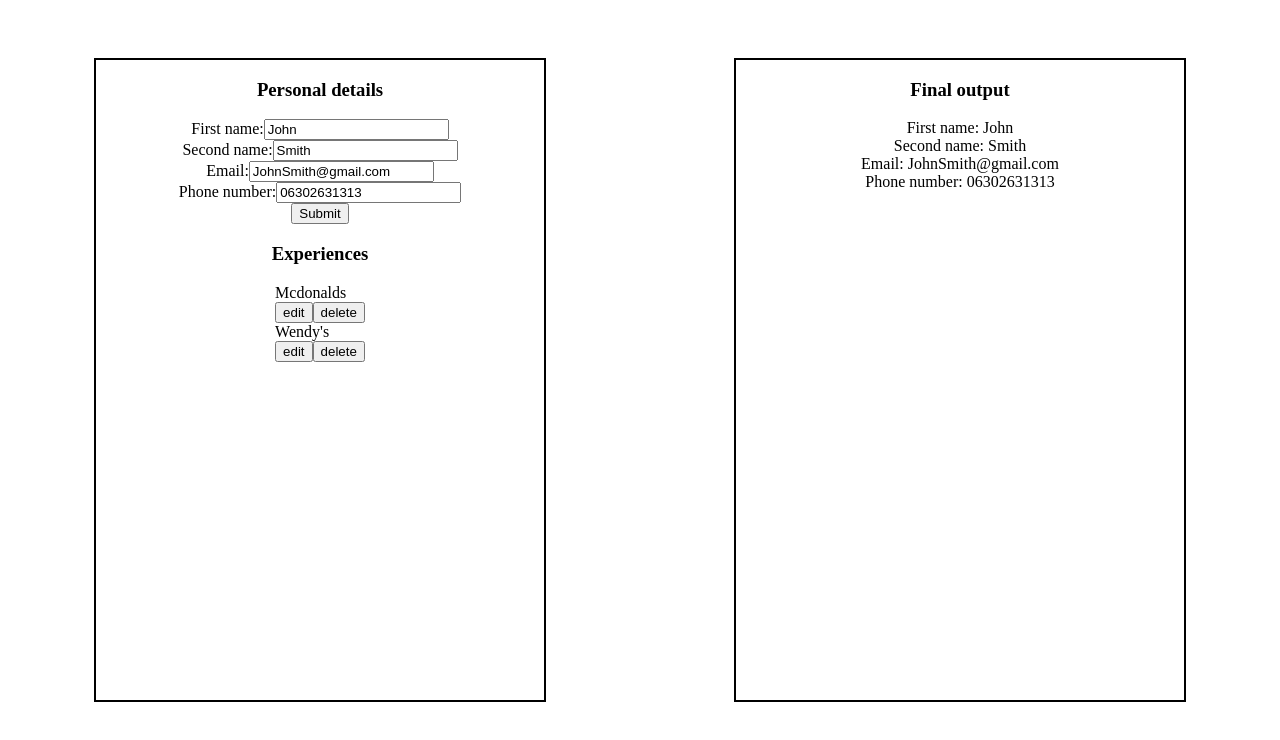
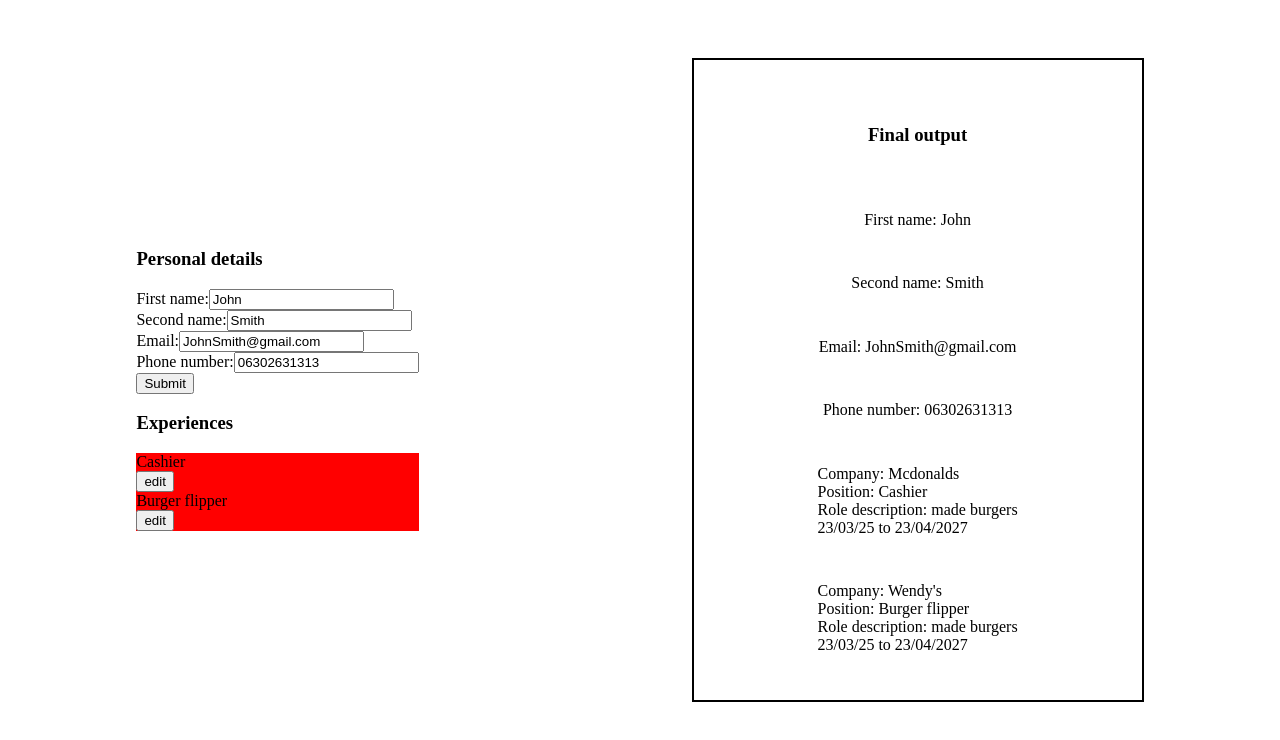
Before and after one commit to miamam1/TOP-CVapplication, a React (Vite) app: page / in a window 1280 px wide. Shown: the top 740 px of the page. Built offline with nearby package versions, Linux system fonts and the light colour scheme.

Commit message:
Added ability to show/hide form. Still needs to be functional however.

```diff
--- a/src/components/experienceInput.jsx
+++ b/src/components/experienceInput.jsx
@@ -1,28 +1,66 @@
 import { useState} from 'react'
 
 // try to make as reusable as possible as i can probalby just reuse for rest of inputs and outputs (experiences and educational)
-function Experiences() {
-    const [experiences, setExperiences] = useState([
-        {id: crypto.randomUUID(), name: "Worked at a place", title: "Mcdonalds", description: "made burgers", dateStart: "23/03/25", dateEnd: "23/04/2027"},
-        {id: crypto.randomUUID(), name: "Worked at a place", title: "Wendy's", description: "made burgers", dateStart: "23/03/25", dateEnd: "23/04/2027"}
-    ])
+function Experiences({experiences, setExperiences}) {
+    const [active, setActive] = useState('inactive')
+    const [showExperiences, setShowExperiences] = useState('experiencesInput')
+    const [currentForm, setCurrentForm] = useState({
+        id: crypto.randomUUID() , name: false, title: false, description: false, dateStart: false , dateEnd : false
+    })
 
+    function editOnClick(active, experience) {
+        if(active === "inactive") {
+            setActive("experienceForm")
+            setCurrentForm({...experience})
+            setShowExperiences('inactive')
+        } else {
+            setActive("inactive")
+            setCurrentForm({id: crypto.randomUUID() , name: false, title: false, description: false, dateStart: false , dateEnd : false})
+            setShowExperiences('experiencesInput')
+        }
+    }
    return (
         <>
             {experiences.map((experience) => (
                 <div
-                id = {experience.id}
+                className={showExperiences}
+                key = {experience.id}
                 >
                 <p> {experience.title} </p>
-                <button> edit</button>
-                <button>delete</button>
+                <button
+                 onClick={() => (editOnClick(active, experience))}
+                > edit</button>
                 </div>
             ))}
 
+            <div className={active}>
+            <label>
+                {Object.keys(currentForm)[1]}
+                <input
+                value = {currentForm.name}
+                onChange={((e) => setCurrentForm({...currentForm, name : e.target.value}))}
+                >
+                </input>
+            </label>
+            <label>
+                {Object.keys(currentForm)[2]}
+                <input
+                value = {currentForm.title}
+                onChange={(e) => ( setCurrentForm({...currentForm, title : e.target.value}))}
+                >
+                </input>
+            </label>
+            <button>delete</button>
+            <button
+            >submit</button>
+            <button
+                onClick={() => (editOnClick(active))}
+            >close</button>
+            </div>
         </>
    )
+}
 
-}
 
 
 export {Experiences}
--- a/src/components/userInput.jsx
+++ b/src/components/userInput.jsx
@@ -6,6 +6,11 @@ function MainPage() {
         {id: crypto.randomUUID(), input: "Second name:", output: "Smith"},
         {id: crypto.randomUUID(), input: "Email:", output: "JohnSmith@gmail.com"},
         {id: crypto.randomUUID(), input: "Phone number:", output: "06302631313"},
+    ])
+
+    const [experiences, setExperiences] = useState([
+        {id: crypto.randomUUID(), name: "Mcdonalds", title: "Cashier", description: "made burgers", dateStart: "23/03/25", dateEnd: "23/04/2027"},
+        {id: crypto.randomUUID(), name: "Wendy's", title: "Burger flipper", description: "made burgers", dateStart: "23/03/25", dateEnd: "23/04/2027"}
     ])
     return (
     <div className="WholePage">
@@ -16,13 +21,25 @@ function MainPage() {
             setPersonalDetails={setPersonalDetails}
             ></PersonalInformation>
             <h3>Experiences </h3>
-            <Experiences></Experiences>
+            <Experiences
+            experiences={experiences}
+            setExperiences={setExperiences}
+            ></Experiences>
         </div>
         <div className="outputs">
             <h3>Final output</h3>
             <Output
             personalDetails={personalDetails}
             ></Output>
+
+            {experiences.map((experience) =>
+                <div key={experience.id}>
+                    <p>Company: {experience.name}</p>
+                    <p>Position: {experience.title}</p>
+                    <p> Role description: {experience.description} </p>
+                    <p>{experience.dateStart} to {experience.dateEnd} </p>
+                </div>
+            )}
         </div>
     </div>
     )
--- a/src/index.css
+++ b/src/index.css
@@ -14,13 +14,19 @@ p {
     min-height: 95vh;
 }
 
-.inputs, .outputs {
+.inputs {
+    display: flex;
+    flex-direction: column;
+}
+
+.outputs {
     display: flex;
     flex-wrap: wrap;
     flex-direction: column;
     align-items: center;
+    justify-content: space-evenly;
     border: solid 2.3px black;
-    width: 35%;
+    min-width: 35%;
     min-height: 80vh;
 }
 
@@ -28,7 +34,7 @@ p {
 
 
 
-.inputs .inactive {
+ .inactive {
     display: none;
 }
 
@@ -37,3 +43,12 @@ p {
     background: none;
     color: black;
 }
+
+
+.experiencesInput {
+    background-color: red;
+}
+
+.experienceForm {
+    background-color: orange;
+}
```
